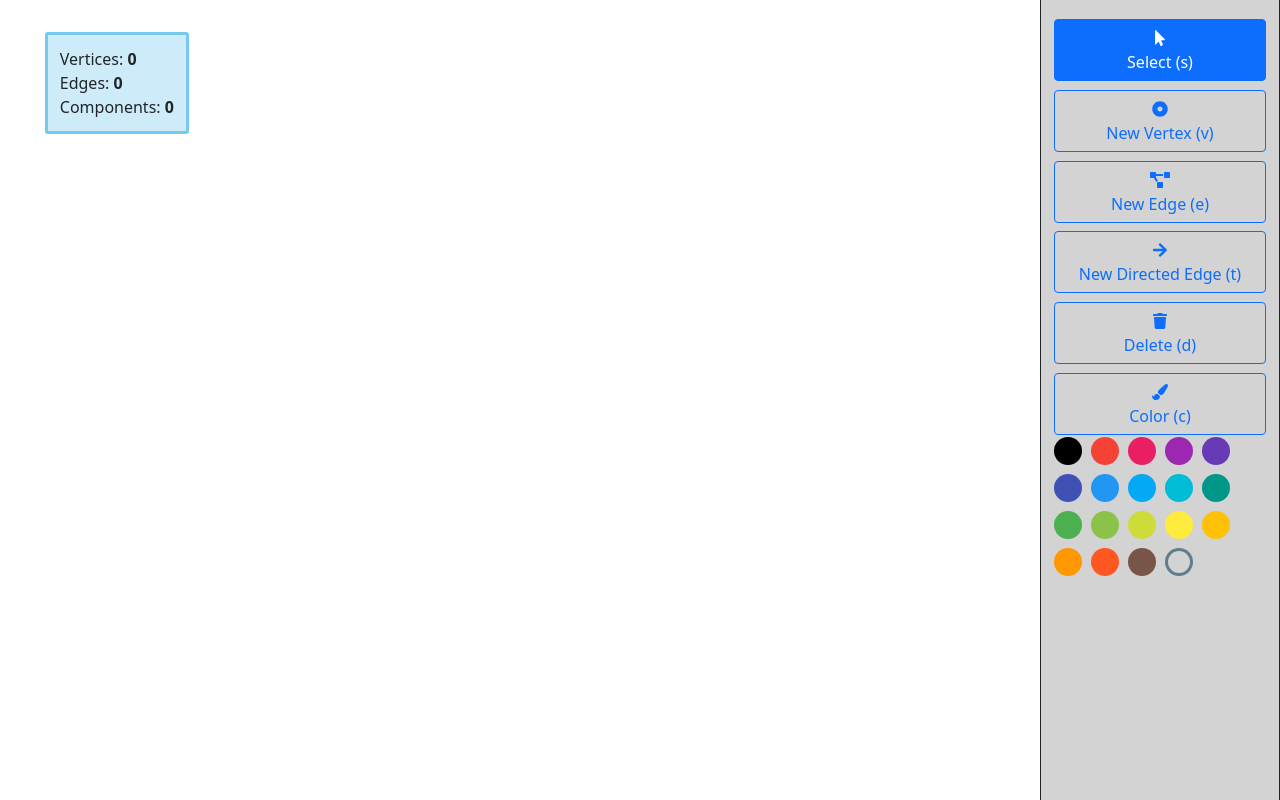
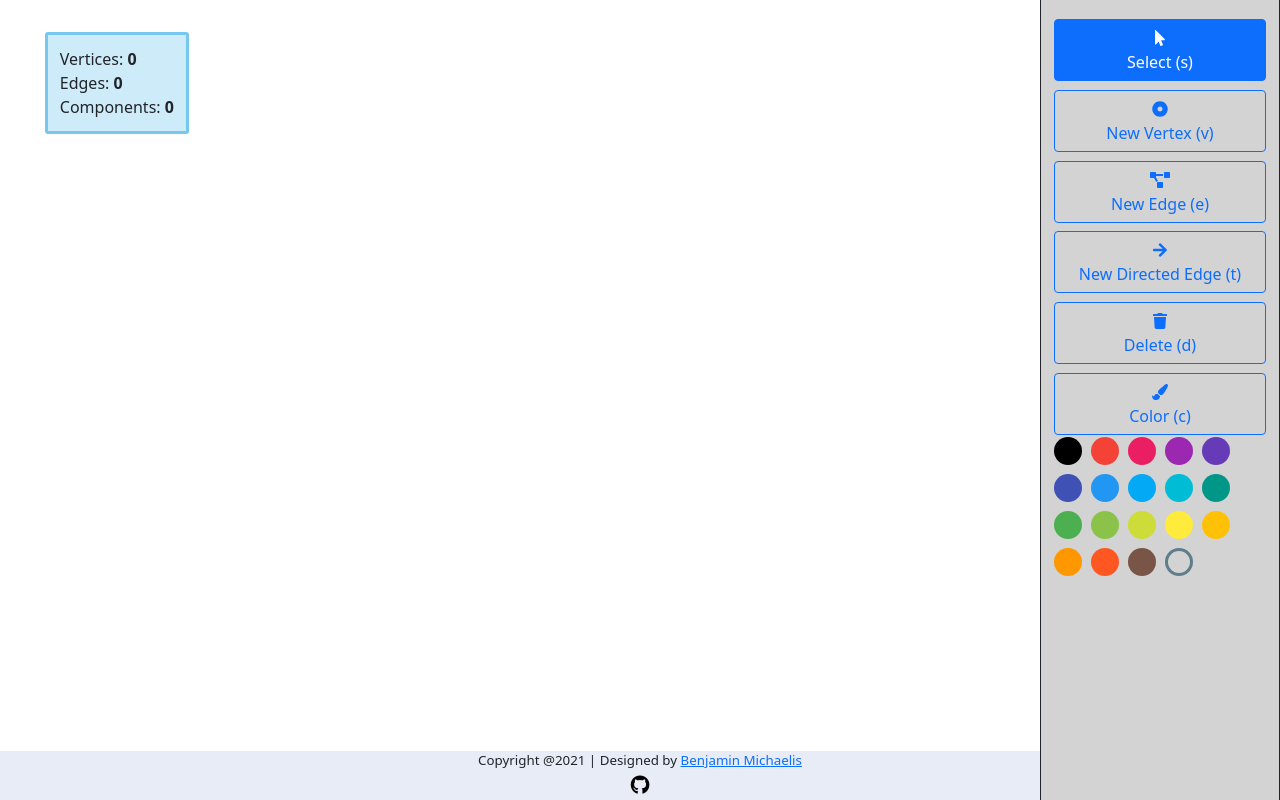
Before and after one commit to BenjaminMichaelis/graph-sketchpad, a React (Create React App) app: page / in a window 1280 px wide. Built offline with nearby package versions, Linux system fonts and the light colour scheme.

Commit message:
Create Footer

```diff
--- a/package.json
+++ b/package.json
@@ -3,6 +3,7 @@
   "version": "0.1.0",
   "private": true,
   "dependencies": {
+    "@fortawesome/fontawesome-free-brands": "^5.0.13",
     "@fortawesome/free-solid-svg-icons": "^5.15.4",
     "@fortawesome/react-fontawesome": "^0.1.16",
     "@reduxjs/toolkit": "^1.6.2",
--- a/public/index.html
+++ b/public/index.html
@@ -24,6 +24,7 @@
       work correctly both with client-side routing and a non-root public URL.
       Learn how to configure a non-root public URL by running `npm run build`.
     -->
+    <script src="https://kit.fontawesome.com/aba8918a41.js" crossorigin="anonymous"></script>
     <title>Graph Sketchpad</title>
   </head>
   <body>
--- a/src/App.js
+++ b/src/App.js
@@ -4,6 +4,7 @@ import Sidebar from "./Sidebar";
 import './App.css';
 import GraphingSurface from './GraphingSurface';
 import ClickAction from './ClickAction';
+import Footer from './Footer';
 
 function App()
 {
@@ -22,6 +23,7 @@ function App()
             color={color}
             setColor={setColor}
         />
+        <Footer/>
         </div>
     );
 }
--- a/src/Edge.css
+++ b/src/Edge.css
@@ -1,4 +1,5 @@
-.Edge {
+.Edge
+{
     position: fixed;
     height: 100%;
     width: 100%;
--- /dev/null
+++ b/src/Footer.css
@@ -0,0 +1,41 @@
+.Footer
+{
+    position:fixed;
+    bottom:0px;
+    left:0px;
+    width:100%;
+    height: auto;
+    background: rgba(208, 218, 238, .5);
+    z-index: 9;
+}
+
+.p
+{
+    text-align: center;
+    margin: auto;
+    padding: auto;
+    font-size: smaller;
+}
+
+.span
+{
+    text-align: center;
+    margin: auto;
+    padding: auto;
+    font-size:larger;
+    color: black;
+}
+
+.link
+{
+   color:black;
+   text-decoration: none;
+   background-color: none;
+}
+
+.contactlink
+{
+   color:black;
+   text-decoration: none;
+   background-color: none;
+}
--- /dev/null
+++ b/src/Footer.js
@@ -0,0 +1,23 @@
+import React from "react";
+import './Footer.css'
+import {faGithub} from "@fortawesome/fontawesome-free-brands";
+
+
+function Footer()
+{
+  return (
+    <div class="Footer">
+      <p class="p">Copyright @2021 | Designed by <a href="https://github.com/BenjaminMichaelis">Benjamin Michaelis</a></p>
+      {/* <p class="p">Source Code: <a href="https://github.com/BenjaminMichaelis/GraphSketchpad">https://github.com/BenjaminMichaelis/GraphSketchpad</a></p> */}
+            <span class="span">
+                <a href="https://github.com/BenjaminMichaelis/GraphSketchpad">
+                    <div class="link">
+                        <i class="fab fa-github"></i>
+                    </div>
+                </a>
+            </span>
+    </div>
+  );
+}
+
+export default Footer;
```
Also changed, not shown: 1 other file (tests, documents, lock files or other folders).
